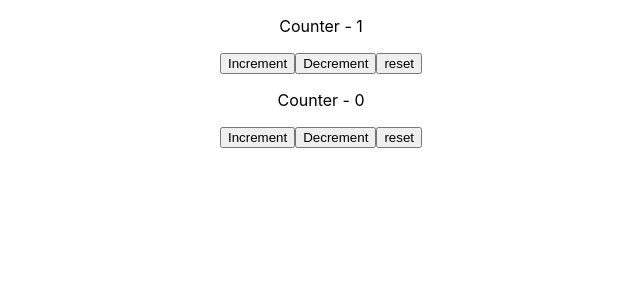
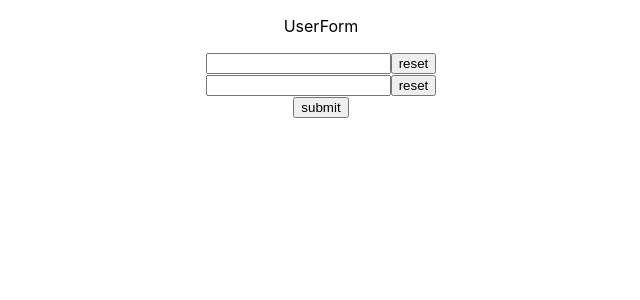
Before and after one commit to priyabratagig/react-hooks, a React (Create React App) app: page / in a window 1280 px wide. Shown: the top 300 px of the page, without its empty margins (319-959 px from the left). Built offline with nearby package versions, Linux system fonts and the light colour scheme.

Commit message:
custom hook useInput

```diff
--- a/src/App.js
+++ b/src/App.js
@@ -17,7 +17,8 @@ import "./App.css";
 // import RefFunctionalComponent from './Components/useRef/RefFunctionalComponent';
 // import RefClassComponent from './Components/useRef/RefClassComponent';
 // import DocumentTitle from "./Components/Custom Hooks/useDocumentTile/DocumentTitle";
-import Counter from "./Components/Custom Hooks/useCounter/Counter";
+// import Counter from "./Components/Custom Hooks/useCounter/Counter";
+import UserForm from "./Components/Custom Hooks/useInput/UserForm";
 
 // only call hook within react functional components at the top level
 // don't call hooks inside loops, condition, or nested functions
@@ -46,8 +47,9 @@ function App() {
       {/* <RefFunctionalComponent /> */}
       {/* <RefClassComponent /> */}
       {/* <DocumentTitle /> */}
-      <Counter initial={1} change={2} />
-      <Counter />
+      {/* <Counter initial={1} change={2} /> */}
+      {/* <Counter /> */}
+      <UserForm />
     </div>
   );
 }
--- /dev/null
+++ b/src/Components/Custom Hooks/useInput/UserForm.js
@@ -0,0 +1,28 @@
+import React from "react";
+import useInput from "./useInput";
+
+function UserForm() {
+  const [firstName, bindFirstnameInput, bindFirstNameReset] = useInput("");
+  const [lastName, bindLastnameInput, bindLastNameReset] = useInput("");
+  const submitHandler = (e) => {
+    e.preventDefault();
+    alert(`Hello ${firstName} ${lastName}`);
+    console.log(`Hello ${firstName} ${lastName}`);
+  };
+  return (
+    <div>
+      <p>UserForm</p>
+      <form onSubmit={submitHandler}>
+        <input type="name" {...bindFirstnameInput} />
+        <button {...bindFirstNameReset}>reset</button>
+        <br />
+        <input type="name" {...bindLastnameInput} />
+        <button {...bindLastNameReset}>reset</button>
+        <br />
+        <button type="submit">submit</button>
+      </form>
+    </div>
+  );
+}
+
+export default UserForm;
--- /dev/null
+++ b/src/Components/Custom Hooks/useInput/useInput.js
@@ -0,0 +1,19 @@
+import { useRef, useState } from "react";
+function useInput(initialValue = "") {
+  const initialRef = useRef(initialValue);
+  const [value, setValue] = useState(initialValue);
+  const input = {
+    value,
+    onChange({ target: { value = "" } = "" }) {
+      setValue(value);
+    },
+  };
+  const reset = {
+    type: "reset",
+    onClick() {
+      setValue(initialRef.current);
+    },
+  };
+  return [value, input, reset];
+}
+export default useInput;
```
